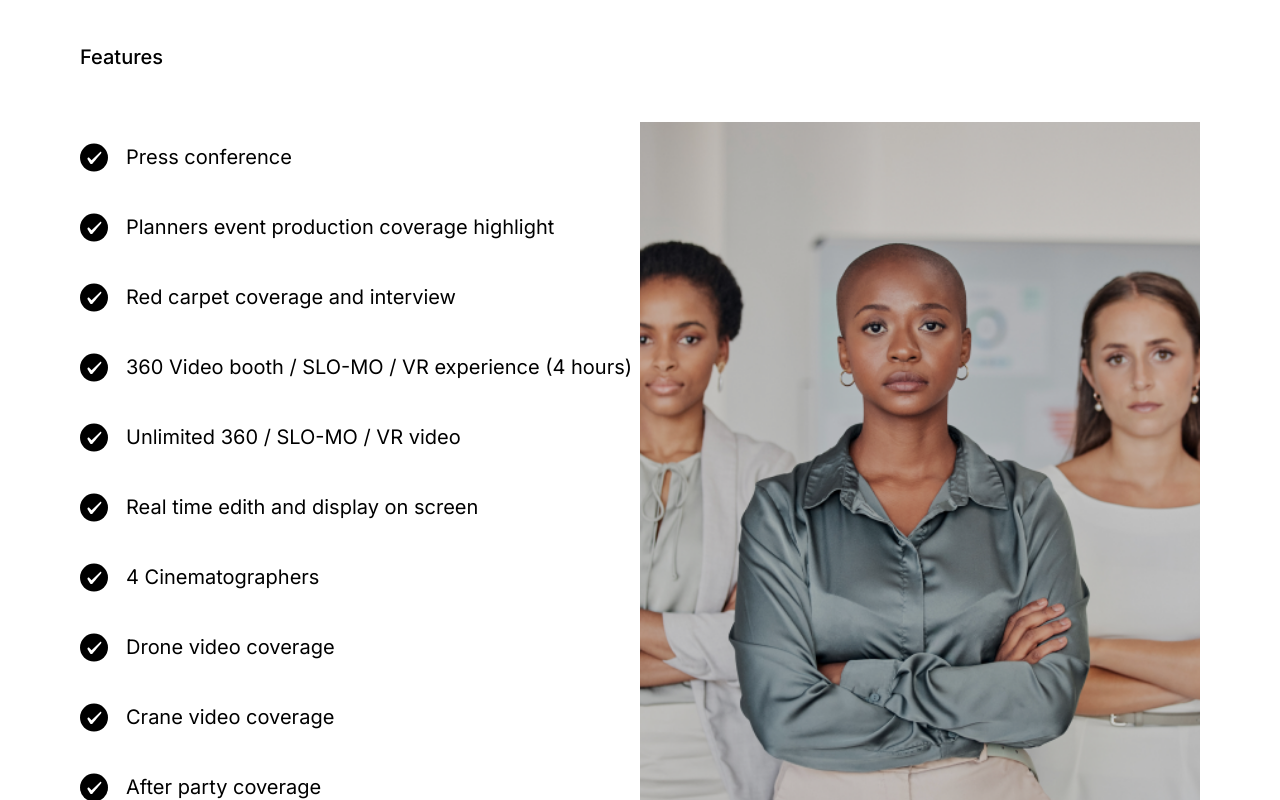
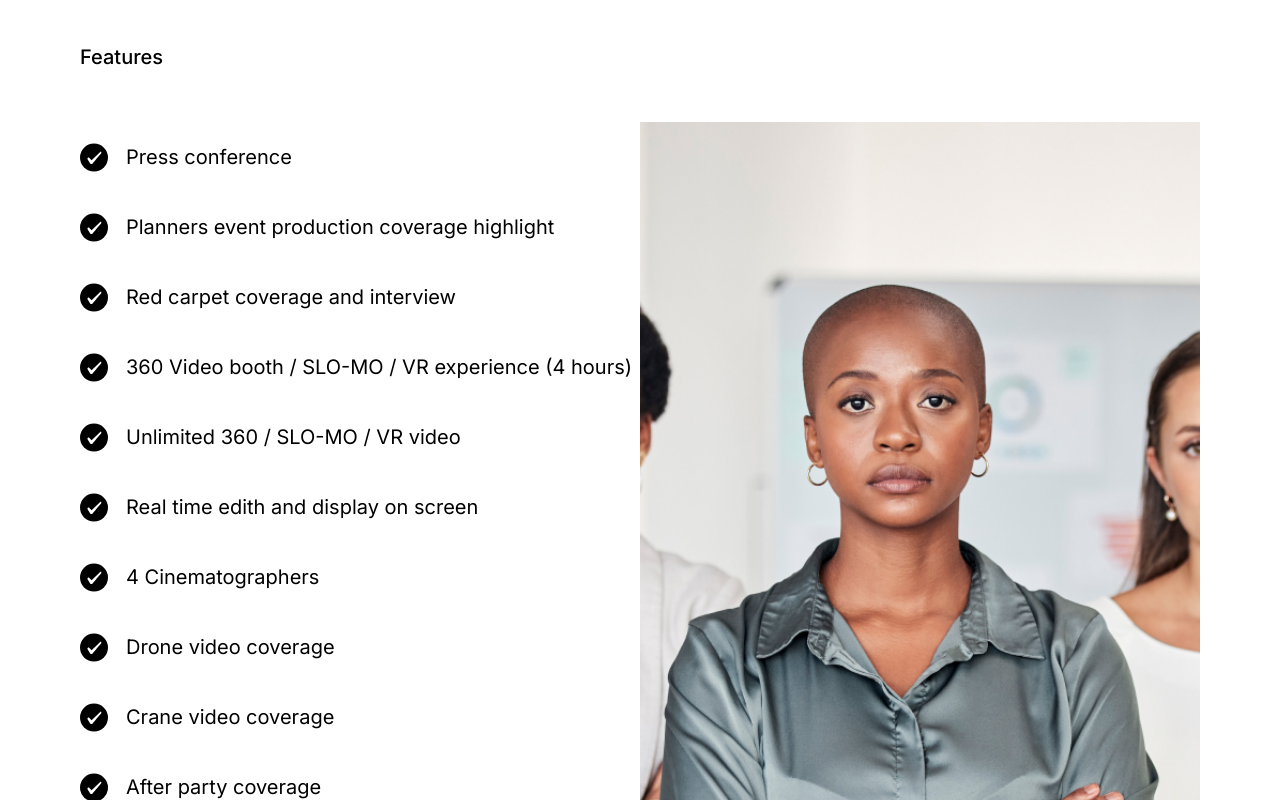
Before and after one commit to CinematicsOrg/website, a React (Vite) app: page /corporate-events in a window 1280 px wide. Shown: the part 480-1280 px from the top of the page. Built offline with nearby package versions, Linux system fonts and the light colour scheme.

Commit message:
bugFixes: minor changes

```diff
--- a/src/pages/CorporateEvents.tsx
+++ b/src/pages/CorporateEvents.tsx
@@ -88,7 +88,7 @@ const packageList = [
   {
     title: 'Pro Executive Package',
     featuresList: proExecutiveFeaturesList,
-    featureImgPath: '/images/cinematics_proexecutivefeatures.png',
+    featureImgPath: '/images/cinematics_corporate.png',
     deliverablesList: proExecutiveDeliverablesList,
     deliverablesImgPath: '/images/cinematics_proexecutivedeliverables.png',
   },
@@ -97,22 +97,21 @@ const packageList = [
     featuresList: executiveFeaturesList,
     featureImgPath: '/images/cinematics_corporateexecutivefeaturesList.png',
     deliverablesList: executiveDeliverablesList,
-    deliverablesImgPath:
-      '/images/cinematics_corporateexecutivedeliverables.png',
+    deliverablesImgPath: '/images/cinematics_eventphotgraphy.png',
   },
   {
     title: 'Diamond Package',
     featuresList: diamondFeaturesList,
-    featureImgPath: '/images/cinematics_proexecutivefeatures.png',
+    featureImgPath: '/images/cinematics_corporate.png',
     deliverablesList: diamondDeliverablesList,
     deliverablesImgPath: '/images/cinematics_corporatediamonddeliverables.png',
   },
   {
     title: 'Gold Package',
     featuresList: goldFeaturesList,
-    featureImgPath: '/images/cinematics_corporategoldfeatures.png',
+    featureImgPath: '/images/cinematics_eventphotgraphy.png',
     deliverablesList: goldDeliverablesList,
-    deliverablesImgPath: '/images/cinematics_corporategolddeliverables.png',
+    deliverablesImgPath: '/images/cinematics_eventphotgraphy_advanced.png',
   },
 ];
 
--- a/src/utils/constants.ts
+++ b/src/utils/constants.ts
@@ -65,7 +65,7 @@ export const serviceList: IServiceContent[] = [
     clickPath: '/corporate-photography',
   },
   {
-    img: `bg-[url('/images/cinematics_event_photography.png')]`,
+    img: `bg-[url('/images/cinematics_eventphotgraphy.png')]`,
     content: 'Event Photography Package',
     clickPath: '/event-photography',
   },
```
Also changed, not shown: src/components/blocks/GalleryServices.tsx (+0 -20 lines).
